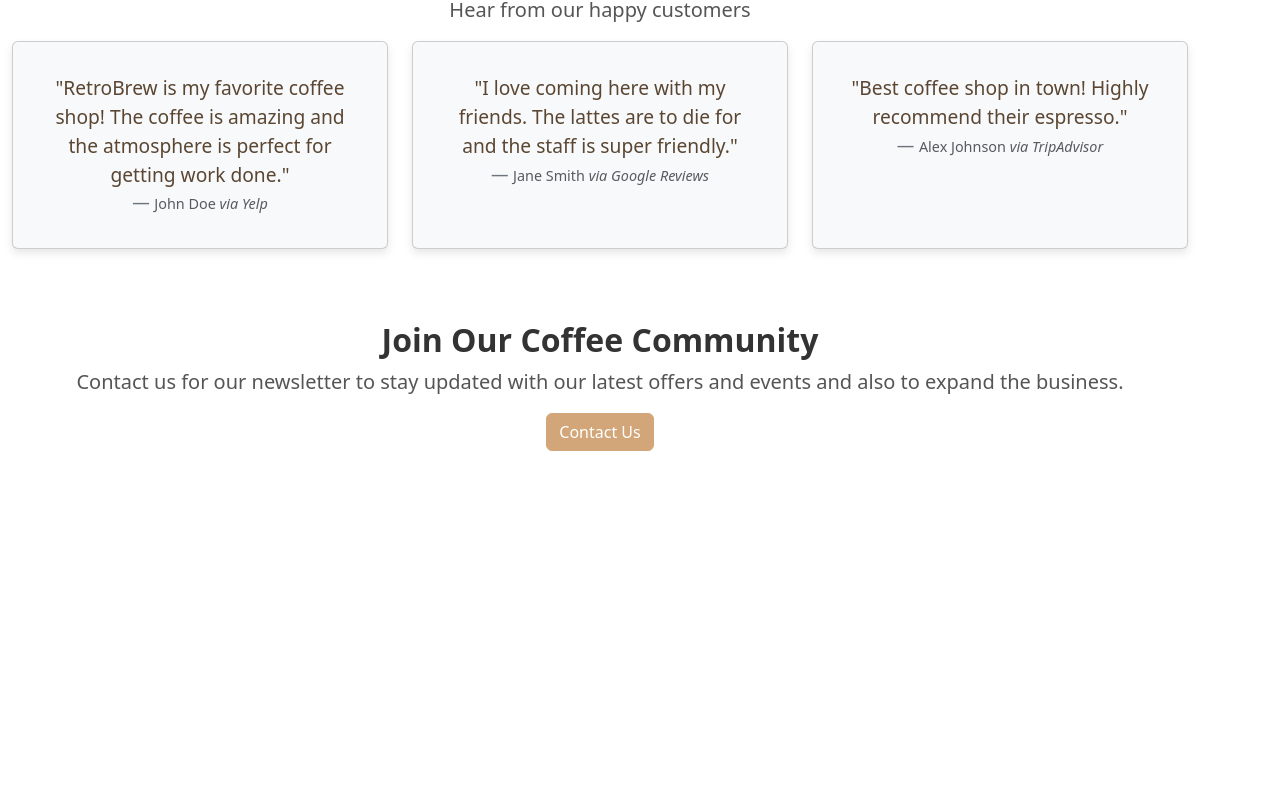
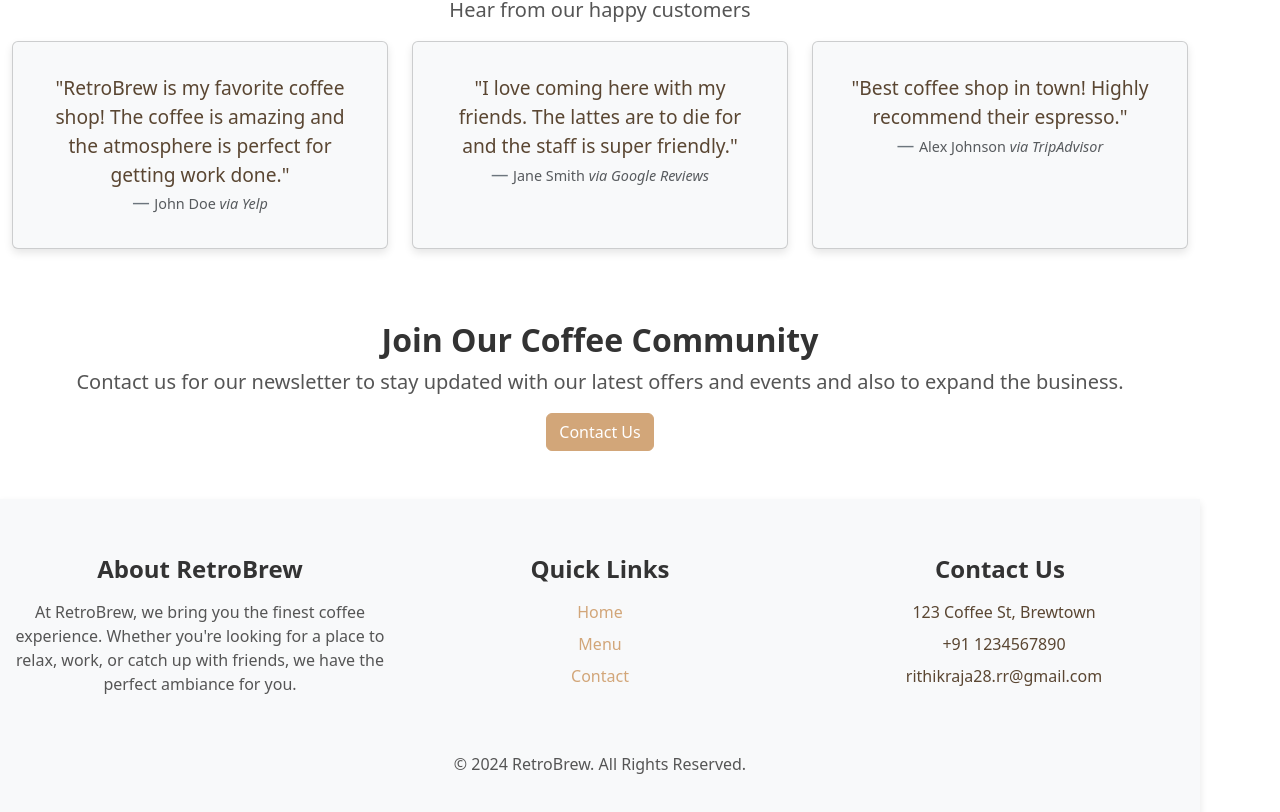
Before and after one commit to RithikRaja28/RetroBreww, a React (Vite) app in the folder vintage_java/: page /retrobrew in a window 1280 px wide. Shown: the part 1228-2040 px from the top of the page. Before the commit the page ends 1727 px from the top, so only its background shows below. Built offline with nearby package versions, Linux system fonts and the light colour scheme; no server answers; sample sign-in values are in the browser's storage.

Commit message:
created footer

```diff
--- /dev/null
+++ b/vintage_java/src/components/Footer/Footer.css
@@ -0,0 +1,58 @@
+/* Footer.css */
+
+.footer {
+  background-color: #f8f9fa;
+  color: #5a4632;
+  padding-top: 2rem;
+  padding-bottom: 2rem;
+  box-shadow: 0 4px 8px rgba(0, 0, 0, 0.1);
+}
+
+.footer-title {
+  font-size: 1.5rem;
+  font-weight: bold;
+  color: #333;
+  margin-bottom: 1rem;
+}
+
+.footer-text {
+  color: #555;
+  font-size: 1rem;
+}
+
+.footer-list {
+  list-style: none;
+  padding: 0;
+}
+
+.footer-list li {
+  margin-bottom: 0.5rem;
+}
+
+.footer-link {
+  color: #d2a679;
+  text-decoration: none;
+}
+
+.footer-link:hover {
+  text-decoration: underline;
+}
+
+.footer-icon {
+  margin-right: 0.5rem;
+  color: #d2a679;
+}
+
+@media (max-width: 768px) {
+  .footer {
+    text-align: center;
+  }
+
+  .footer-title {
+    font-size: 1.2rem;
+  }
+
+  .footer-text {
+    font-size: 0.9rem;
+  }
+}
--- /dev/null
+++ b/vintage_java/src/components/Footer/Footer.jsx
@@ -0,0 +1,71 @@
+// Footer.jsx
+
+import React from "react";
+import { Container, Row, Col } from "react-bootstrap";
+import "./Footer.css";
+
+const Footer = () => {
+  return (
+    <footer className="footer">
+      <Container>
+        <Row className="text-center text-md-left py-4">
+          <Col md={4} className="mb-3 mb-md-0">
+            <h5 className="footer-title">About RetroBrew</h5>
+            <p className="footer-text">
+              At RetroBrew, we bring you the finest coffee experience. Whether
+              you're looking for a place to relax, work, or catch up with
+              friends, we have the perfect ambiance for you.
+            </p>
+          </Col>
+          <Col md={4} className="mb-3 mb-md-0">
+            <h5 className="footer-title">Quick Links</h5>
+            <ul className="footer-list">
+              <li>
+                <a href="/retrobrew" className="footer-link">
+                  Home
+                </a>
+              </li>
+              <li>
+                <a href="/brewcoffeee" className="footer-link">
+                  Menu
+                </a>
+              </li>
+
+              <li>
+                <a href="/contact" className="footer-link">
+                  Contact
+                </a>
+              </li>
+            </ul>
+          </Col>
+          <Col md={4} className="mb-3 mb-md-0">
+            <h5 className="footer-title">Contact Us</h5>
+            <ul className="footer-list">
+              <li>
+                <i className="fas fa-map-marker-alt footer-icon"></i> 123 Coffee
+                St, Brewtown
+              </li>
+              <li>
+                <i className="fas fa-phone-alt footer-icon"></i>
+                +91 1234567890
+              </li>
+              <li>
+                <i className="fas fa-envelope footer-icon"></i>{" "}
+                rithikraja28.rr@gmail.com
+              </li>
+            </ul>
+          </Col>
+        </Row>
+        <Row className="text-center py-3">
+          <Col>
+            <p className="footer-text mb-0">
+              &copy; {new Date().getFullYear()} RetroBrew. All Rights Reserved.
+            </p>
+          </Col>
+        </Row>
+      </Container>
+    </footer>
+  );
+};
+
+export default Footer;
--- a/vintage_java/src/components/LandingPAge/LandingPage.jsx
+++ b/vintage_java/src/components/LandingPAge/LandingPage.jsx
@@ -4,6 +4,7 @@ import { useNavigate } from "react-router";
 import "./LandingPage.css";
 import "bootstrap/dist/css/bootstrap.min.css";
 import "bootstrap/dist/js/bootstrap.bundle.min.js";
+import Footer from "../Footer/Footer";
 
 const LandingPage = () => {
   const navigate = useNavigate();
@@ -215,6 +216,7 @@ const LandingPage = () => {
             Contact Us
           </Button>
         </Container>
+        <Footer />
       </div>
     </div>
   );
```
